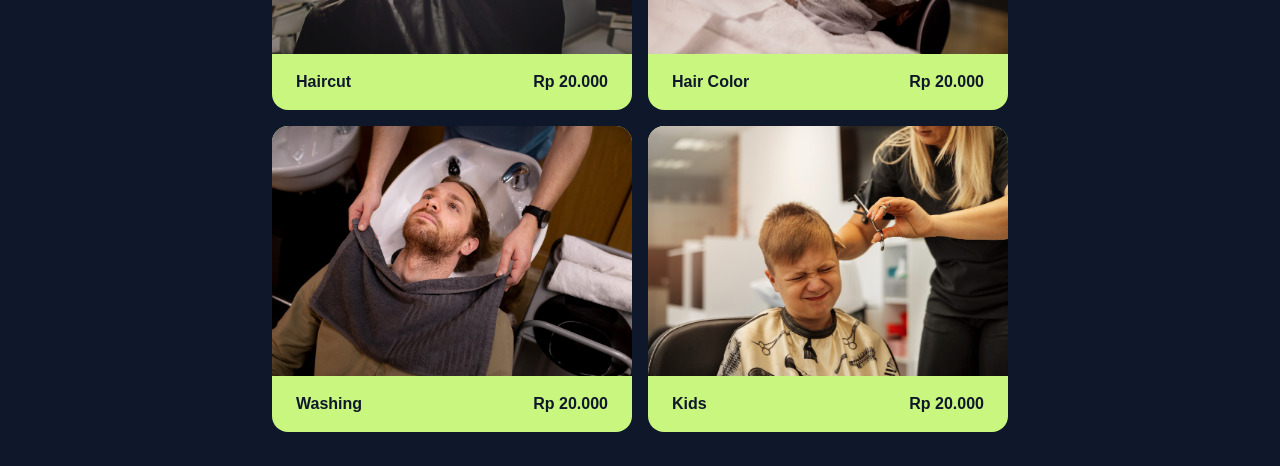
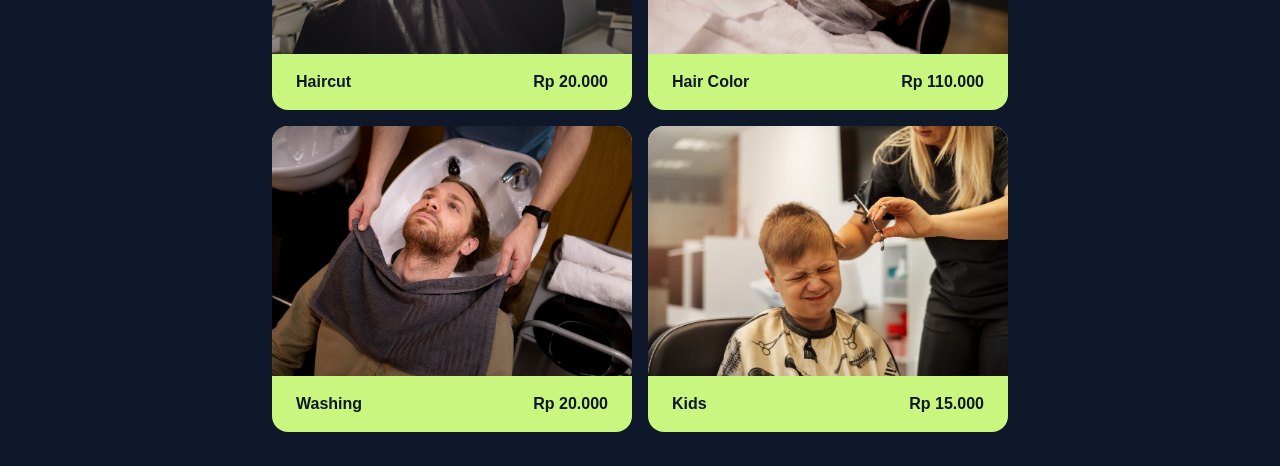
Before and after one commit to nudriin/djawara-barbershop-frontend, a React (Vite) app: page /service in a window 1280 px wide. Shown: the part 352-818 px from the top of the page. Built offline with nearby package versions, Linux system fonts and the light colour scheme.

Commit message:
Update pricelist and service pages. Deploy to vercel

```diff
--- a/src/pages/public/Pricelist.jsx
+++ b/src/pages/public/Pricelist.jsx
@@ -19,7 +19,7 @@ export default function Pricelist() {
                                 <li className="text-xl font-bold">
                                     <span className="flex justify-between">
                                         <p>Beard Trim</p>
-                                        <p className="px-2 py-1 bg-lime text-slate-900 rounded-xl">Rp 20.000</p>
+                                        <p className="px-2 py-1 bg-lime text-slate-900 rounded-xl">Rp 10.000</p>
                                     </span>
                                 </li>
                                 <li className="text-xl font-bold">
@@ -31,13 +31,13 @@ export default function Pricelist() {
                                 <li className="text-xl font-bold">
                                     <span className="flex justify-between">
                                         <p>Shaves</p>
-                                        <p className="px-2 py-1 bg-lime text-slate-900 rounded-xl">Rp 20.000</p>
+                                        <p className="px-2 py-1 bg-lime text-slate-900 rounded-xl">Rp 10.000</p>
                                     </span>
                                 </li>
                                 <li className="text-xl font-bold">
                                     <span className="flex justify-between">
                                         <p>Styling</p>
-                                        <p className="px-2 py-1 bg-lime text-slate-900 rounded-xl">Rp 20.000</p>
+                                        <p className="px-2 py-1 bg-lime text-slate-900 rounded-xl">Rp 10.000</p>
                                     </span>
                                 </li>
                             </ul>
--- a/src/pages/public/Service.jsx
+++ b/src/pages/public/Service.jsx
@@ -21,7 +21,7 @@ export default function Service() {
                             <img src={haircutColorImg} className="object-cover object-top w-[360px] h-[250px]" />
                             <div className="flex justify-between px-6 py-4">
                                 <h1 className="font-bold">Hair Color</h1>
-                                <h1 className="font-bold">Rp 20.000</h1>
+                                <h1 className="font-bold">Rp 110.000</h1>
                             </div>
                         </div>
                         <div className="max-w-sm overflow-hidden text-center hover:bg-purple rounded-2xl bg-lime text-slate-900 hover:text-white">
@@ -35,7 +35,7 @@ export default function Service() {
                             <img src={kidsImg} className="object-cover object-top w-[360px] h-[250px]" />
                             <div className="flex justify-between px-6 py-4">
                                 <h1 className="font-bold">Kids</h1>
-                                <h1 className="font-bold">Rp 20.000</h1>
+                                <h1 className="font-bold">Rp 15.000</h1>
                             </div>
                         </div>
                     </div>
```
Also changed, not shown: vercel.json (added), 1 other file (tests, documents, lock files or other folders).
